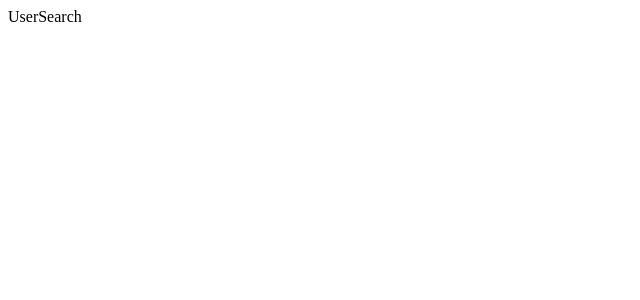
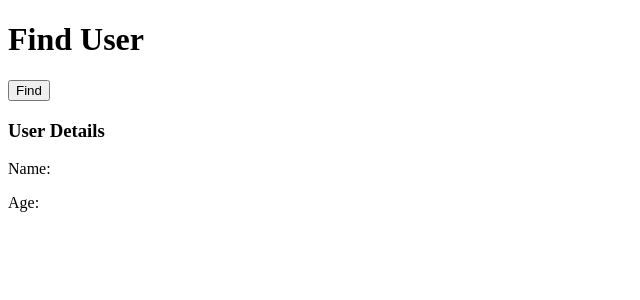
Before and after one commit to KennedyMungai/react_typescript_sample, a React (Create React App) app: page / in a window 1280 px wide. Shown: the top 300 px of the page, without its empty margins (0-640 px from the left). Built offline with nearby package versions, Linux system fonts and the light colour scheme.

Commit message:
Added some markup to the react component

```diff
--- a/src/state/UserSearch.tsx
+++ b/src/state/UserSearch.tsx
@@ -4,7 +4,15 @@ import React, { useState } from 'react'
 const UserSearch = () =>
 {
     return (
-        <div>UserSearch</div>
+        <div>
+            <h1>Find User</h1>
+            <button>Find</button>
+            <div className="">
+                <h3>User Details</h3>
+                <p>Name: </p>
+                <p>Age: </p>
+            </div>
+        </div>
     )
 }
 
```
